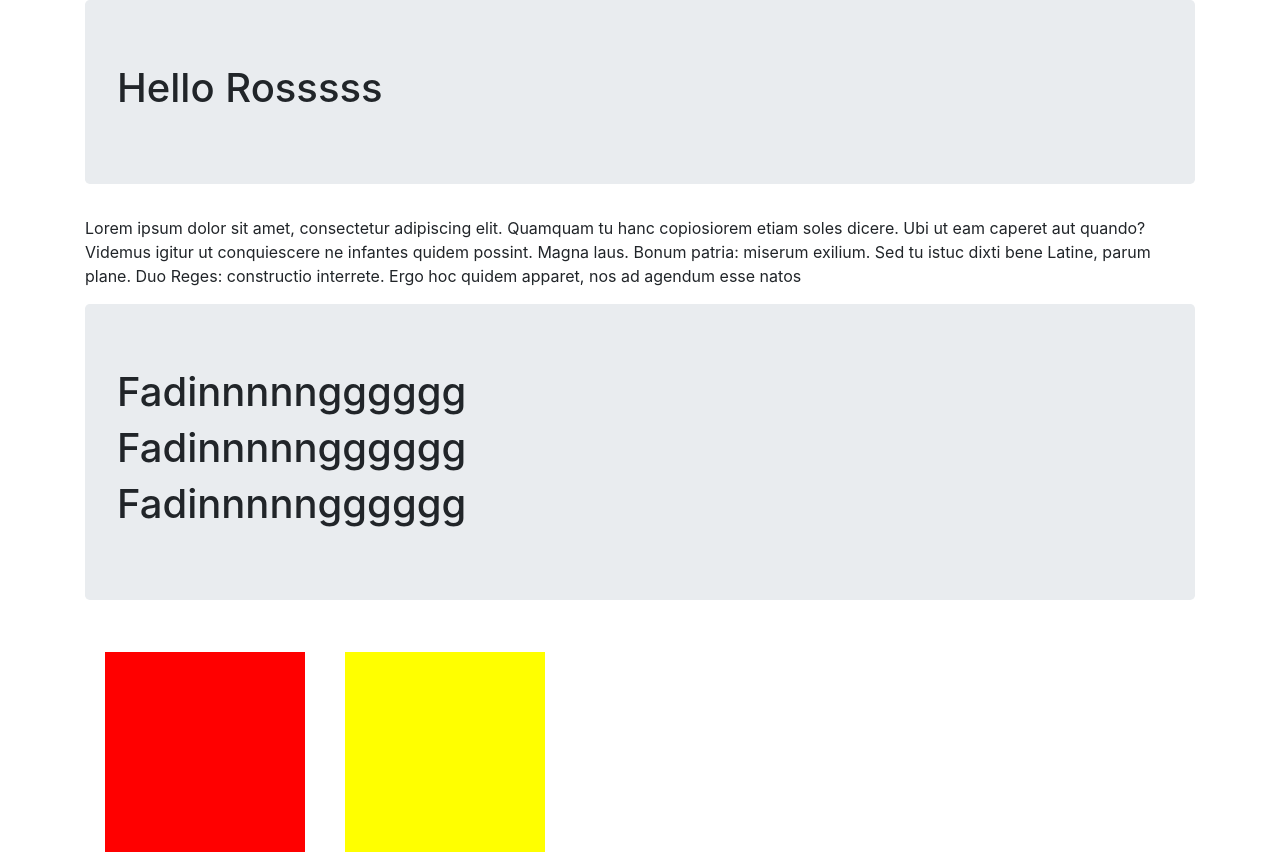
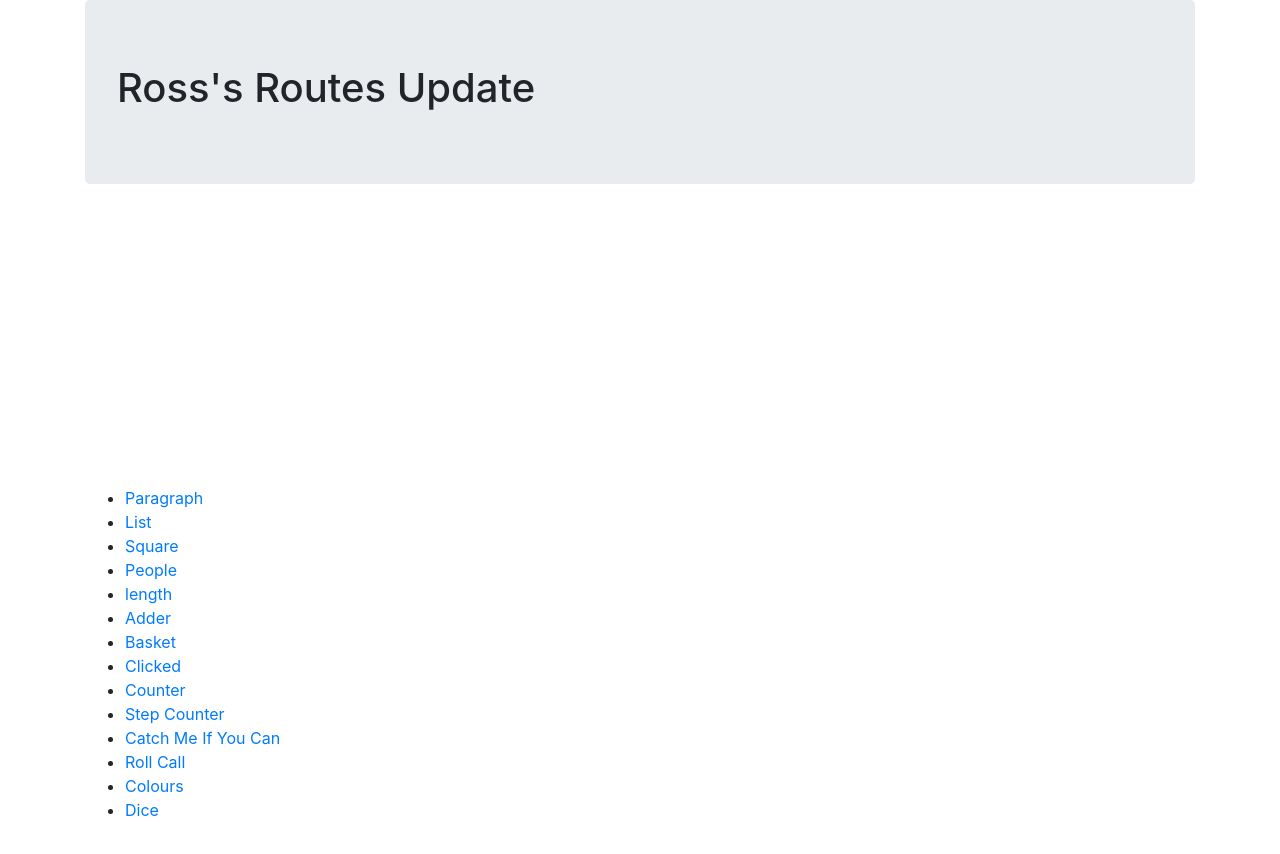
Before and after one commit to ross-ferreira/week-9-challenge01, a React (Create React App) app: page /square/1 in a window 1280 px wide. Shown: the top 854 px of the page. Built offline with nearby package versions, Linux system fonts and the light colour scheme.

Commit message:
Day 4 Challenge Links   Completed

```diff
--- a/package.json
+++ b/package.json
@@ -9,6 +9,7 @@
     "react": "^16.13.0",
     "react-dom": "^16.13.0",
     "react-fade-in": "^0.1.8",
+    "react-router-dom": "^5.1.2",
     "react-scripts": "3.4.0"
   },
   "scripts": {
--- a/src/App.js
+++ b/src/App.js
@@ -1,13 +1,103 @@
-import React from 'react';
-import logo from './logo.svg';
-import './App.css';
 
-import Stuff from './Stuff';
+import React, { Fragment } from "react";
+// import the ReactRouter components
+import {
+  BrowserRouter as Router, Route, Switch,} from "react-router-dom";
 
+  import './App.css';
+import FourOhFour from './FourOhFour';
+import Header from "./Header";
+import Paragraph from './Paragraph';
+import Square from './Square';
+import People from './People';
+import Length from './Length';
+import Adder from './Adder';
+import List from './List';
+import Basket from './Basket';
+import Clicked from './Clicked';
+import Counter from './Counter';
+import StepCounter from './StepCounter';
+import CatchMeIfYouCan from './CatchMeIfYouCan';
+import RollCall from './RollCall';
+import Colours from './Colours';
+import Dice from './Dice';
+import LameGame from './LameGame';
+import PasswordStrength from './PasswordStrength';
+import TempConverter from './TempConverter';
+import Footer from './Footer';
+
+
+let items = [
+  { name: "Coffee", price: 2.10 },
+  { name: "Bananas", price: 3.50 },
+  { name: "Milk", price: 250.65 },
+  { name: "The Great Milk Shortage by Simon Schama", price: 12.99 },
+];
+
+let names = ["James","Harry","Ross","Ben","Peter","Tom","Wiley"];
+
+let colours = [
+  "#C14412",
+  "#EBB31A",
+  "#8F5318",
+  "#009EAD",
+  "#395967",
+];
+
+
+// wrap the entire app with the <Router> component
+// this is simply using the children prop under the hood
 const App = () => (
-  <div>
-    <Stuff/>
-  </div>
-);
-
+   <Router>
+      <Header subtitle="Space Wombats">Ross's Routes Update</Header>
+      <Switch>
+        <Route exact path="/paragraph">
+          <Paragraph>
+            Lorem ipsum dolor sit amet, consectetur adipiscing elit. Quamquam tu hanc copiosiorem etiam soles dicere. Ubi ut eam caperet aut quando? Videmus igitur ut conquiescere ne infantes quidem possint. Magna laus. Bonum patria: miserum exilium. Sed tu istuc dixti bene Latine, parum plane. Duo Reges: constructio interrete. Ergo hoc quidem apparet, nos ad agendum esse natos
+          </Paragraph>
+        </Route>
+        <Route path="/square/:id" render={({ match }) => ( <Square square={ match.params.id } />)} />
+        <Route exact path= "/people">
+          <People  names={["James P. Sullivan", "Mike Wazowski", "Boo", "Randall Boggs", "Roz", "Fungus"]}/>
+        </Route>
+        <Route exact path="/length" component={ Length }/>
+        <Route exact path="/adder" component={ Adder }/>
+        <Route exact path="/list" component={ List }/>
+        <Route exact path= "/basket">
+          <Basket items={ items }/>
+        </Route>
+        <Route exact path= "/clicked">
+          <Clicked>Not Clicked</Clicked>
+        </Route>
+        <Route exact path= "/counter">
+          <Counter initial={ 50 } max={ 100 }/>
+        </Route>
+        <Route exact path= "/step_counter">
+          <StepCounter  max={ 100 } step={ 5 }/>
+        </Route>
+        <Route exact path= "/catch_me_if_you_can">
+          <CatchMeIfYouCan  jump={ 100 }/>
+        </Route>
+        <Route exact path= "/roll_call">
+          <RollCall names={ names }/>
+        </Route>
+        <Route exact path= "/colours">
+          <Colours  colours={ colours }/>
+        </Route>
+        <Route exact path= "/dice">
+          <Dice  sides={ 6 }/>
+        </Route>
+        <Route exact path= "/lame_game">
+          <LameGame  aim={ 10000 }/>
+        </Route>
+        <Route exact path= "/password_strength">
+          <PasswordStrength  label={"Gimmmme ya Password"}/>
+        </Route>
+        <Route exact path= "/temp_converter">
+          <TempConverter  label={"F to C Converter"}/>
+        </Route>
+        <FourOhFour/>
+      </Switch>
+      <Footer/>
+</Router> );
 export default App;
--- /dev/null
+++ b/src/Footer.js
@@ -0,0 +1,36 @@
+import React from "react";
+// import Link from ReactRouter
+
+
+import { Link } from "react-router-dom";
+import Paragraph from "./Paragraph";
+
+
+const LinkList = () => {
+    let links = [
+        {name: "Paragraph", link:"/paragraph"},
+        {name: "List", link: "/list"},
+        {name: "Square", link: "/square"},
+        {name: "People", link: "/people"},
+        {name: "length", link: "/length"},
+        {name: "Adder", link: "/Adder"},
+        {name: "Basket", link: "/basket"},
+        {name: "Clicked", link: "/clicked"},
+        {name: "Counter", link: "/counter"},
+        {name: "Step Counter", link: "/step_counter"},
+        {name: "Catch Me If You Can", link: "/catch_me_if_you_can"},
+        {name: "Roll Call", link: "/roll_call"},
+        {name: "Colours", link: "/colours"},
+        {name: "Dice", link: "/dice"}
+      ];
+    return (
+    <ul className="page-footer font-small blue pt-4">
+        {links.map((item, index) => (
+        <li className="page-item" key={ index }>
+            <Link to={item.link}>{item.name}</Link>
+        </li>
+        ))}
+
+    </ul> )};
+
+export default LinkList;
--- /dev/null
+++ b/src/FourOhFour.js
@@ -0,0 +1,5 @@
+import React from "react";
+
+const FourOhFour = () => <p>Page not found</p>;
+
+export default FourOhFour;
--- a/src/List.js
+++ b/src/List.js
@@ -17,7 +17,7 @@ handleClick() {
 
         this.setState({ list: this.state.list.concat(this.state.input)});
 
-       }
+       }   // we use the concat method as PUSH() outputs a length of the new array which then prevents MAP() below from working
 
     render() {
 
--- a/src/Square.js
+++ b/src/Square.js
@@ -14,12 +14,11 @@ import React, { Component } from "react";
   }
 
  render() {
-  const {color} =this.props;
   const styles1= {
     margin: '20px',
     width: '200px',
     height: '200px',
-    backgroundColor: (this.state.counter % 2 === 0 ? color : 'pink'),
+    backgroundColor: (this.state.counter % 2 === 0 ? this.props.square : 'pink'),
     display: 'inline-block',
   }
   return (
--- a/src/Transform.js
+++ b/src/Transform.js
@@ -13,11 +13,11 @@ handleChange(e) {
     }
 
 
-    render() {
+render() {
 
     return (
         <div className="form-group">
-            <input placeHolder="Input List Item" onChange={ this.handleChange } value={ this.state.value } name={ this.props.name } className="form-control"/>
+            <input placeHolder="Enter Number to be Transformed" onChange={ this.handleChange } value={ this.state.value } name={ this.props.name } className="form-control"/>
             <p>{ this.state.output }</p>
 
         </div> );
```
Also changed, not shown: 1 other file (tests, documents, lock files or other folders).
